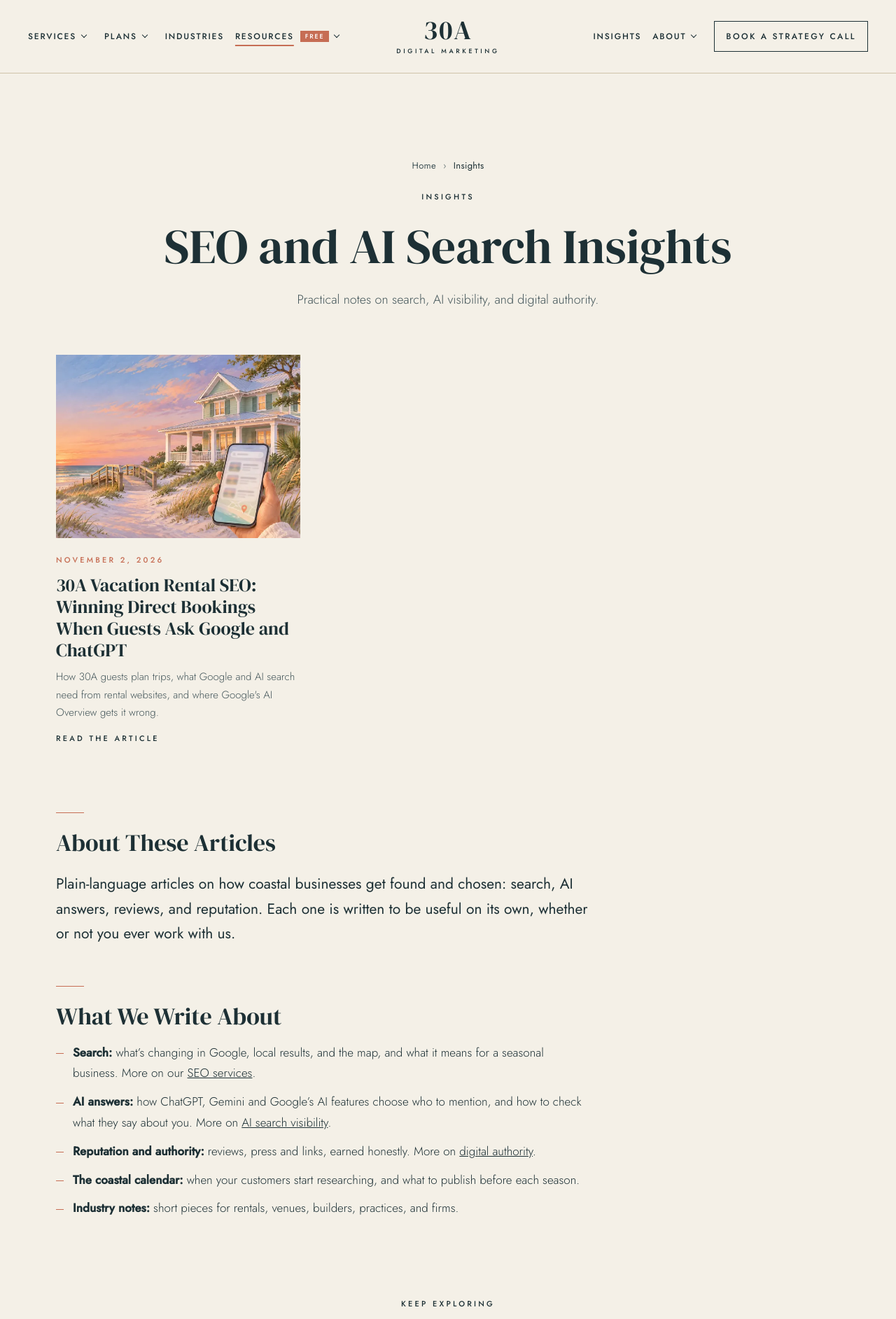
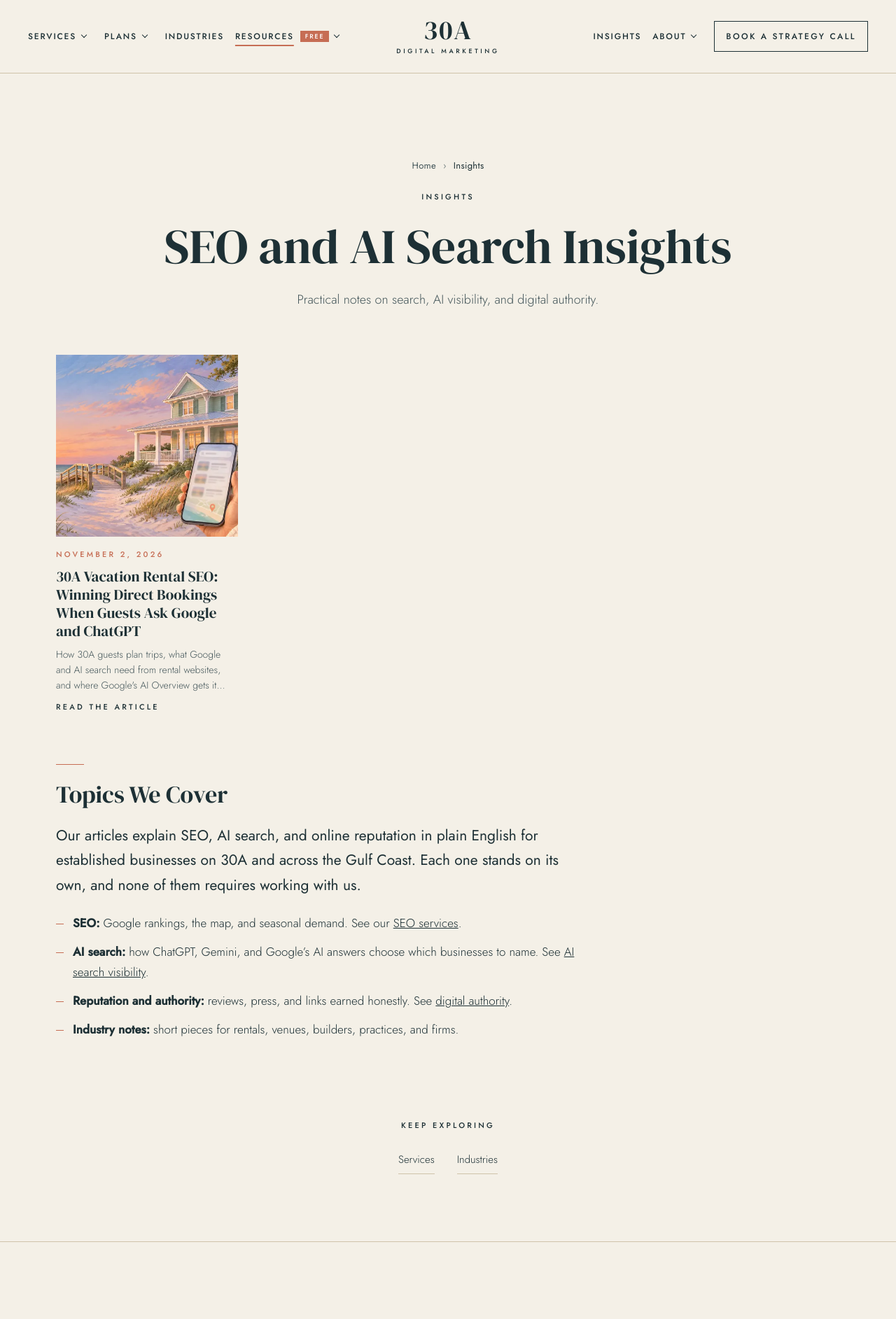
Before and after one commit to benalan317/30adigitalmarketing, a Jekyll site: the page built from insights/index.md, in a window 1280 px wide. Shown: the top 1885 px of the page at 70% size. Built offline with Jekyll 4.4.1, drawn with Linux system fonts in a browser that asks for light colours.

Commit message:
Insights: compact square post cards, shorter supplemental text

```diff
--- a/_includes/post-grid.html
+++ b/_includes/post-grid.html
@@ -14,7 +14,7 @@
       <img class="post-card-img"
            src="/images/insights/{{ p.card_image }}.webp"
            srcset="/images/insights/{{ p.card_image }}-640.webp 640w, /images/insights/{{ p.card_image }}.webp 1200w"
-           sizes="(min-width: 960px) 360px, (min-width: 640px) 45vw, 92vw"
+           sizes="(min-width: 561px) 260px, 46vw"
            width="1200" height="900"{% if forloop.index > 3 %} loading="lazy"{% endif %}
            alt="{{ p.card_alt | escape }}"{% if p.card_title %} title="{{ p.card_title | escape }}"{% endif %}>
       {%- endif %}
--- a/assets/css/style.css
+++ b/assets/css/style.css
@@ -1066,20 +1066,27 @@ html { scroll-behavior: smooth; }
 
 /* ---------- Insights index: blog post grid ---------- */
 .page-body:has(.post-grid) { max-width: 1200px; }
-.post-grid { list-style: none; margin: 0 auto; padding: 0; display: grid; grid-template-columns: repeat(auto-fill, minmax(300px, 1fr)); gap: 48px 36px; }
+.post-grid { list-style: none; margin: 0; padding: 0; display: grid; grid-template-columns: repeat(auto-fill, 260px); justify-content: start; gap: 40px 32px; }
 .rich .post-grid li { padding: 0; margin: 0; }
 .rich .post-grid li::before { content: none; }
 .post-grid a { display: flex; flex-direction: column; height: 100%; text-decoration: none; color: inherit; }
-.post-card-img { display: block; width: 100%; height: auto; aspect-ratio: 4 / 3; object-fit: cover; background: var(--rule); transition: transform .6s ease; }
+.post-card-img { display: block; width: 100%; height: auto; aspect-ratio: 1 / 1; object-fit: cover; background: var(--rule); transition: transform .6s ease; }
 .post-grid li > a { overflow: hidden; }
 .post-grid a:hover .post-card-img { transform: scale(1.03); }
-.post-card-body { display: flex; flex-direction: column; gap: 10px; padding: 22px 0 0; }
+.post-card-body { display: flex; flex-direction: column; gap: 8px; padding: 16px 0 0; }
 .post-card-date { font-size: 11px; font-weight: 500; letter-spacing: 3.2px; text-transform: uppercase; color: var(--accent); }
-.post-card-title { font-family: var(--display); font-weight: 400; font-size: 26px; line-height: 1.2; }
-.post-card-blurb { font-size: 15px; font-weight: 300; line-height: 1.7; color: var(--muted); }
-.post-card-more { margin-top: 4px; font-size: 11px; font-weight: 500; letter-spacing: 3.2px; text-transform: uppercase; }
+.post-card-title { font-family: var(--display); font-weight: 400; font-size: 21px; line-height: 1.25; }
+.post-card-blurb { font-size: 14px; font-weight: 300; line-height: 1.6; color: var(--muted); display: -webkit-box; -webkit-line-clamp: 3; -webkit-box-orient: vertical; overflow: hidden; }
+.post-card-more { margin-top: 2px; font-size: 11px; font-weight: 500; letter-spacing: 3.2px; text-transform: uppercase; }
 .post-grid a:hover .post-card-title, .post-grid a:hover .post-card-more { text-decoration: underline; text-underline-offset: 6px; }
 .post-grid a:focus-visible { outline: 2px solid var(--accent); outline-offset: 6px; }
-.rich .post-grid + h2 { margin-top: 96px; }
+.rich .post-grid + h2 { margin-top: 72px; }
+@media (max-width: 560px) {
+  .post-grid { grid-template-columns: repeat(2, minmax(0, 1fr)); gap: 28px 18px; }
+  .post-card-title { font-size: 18px; }
+  .post-card-blurb { display: none; }
+  .post-card-date { letter-spacing: 1.6px; }
+  .post-card-more { letter-spacing: 2.4px; }
+}
 @media (prefers-reduced-motion: reduce) { .post-card-img { transition: none; } .post-grid a:hover .post-card-img { transform: none; } }
 .page-body:has(.post-grid) > :not(.post-grid) { max-width: 760px; }
--- a/insights/index.md
+++ b/insights/index.md
@@ -19,14 +19,11 @@ Purpose: Blog index. Leads with a grid of posts (newest first), then supplementa
 
 {% include post-grid.html %}
 
-## About These Articles
+## Topics We Cover
 
-Plain-language articles on how coastal businesses get found and chosen: search, AI answers, reviews, and reputation. Each one is written to be useful on its own, whether or not you ever work with us.
+Our articles explain SEO, AI search, and online reputation in plain English for established businesses on 30A and across the Gulf Coast. Each one stands on its own, and none of them requires working with us.
 
-## What We Write About
-
-- **Search:** what's changing in Google, local results, and the map, and what it means for a seasonal business. More on our [SEO services](/services/seo/).
-- **AI answers:** how ChatGPT, Gemini and Google's AI features choose who to mention, and how to check what they say about you. More on [AI search visibility](/services/ai-search-visibility/).
-- **Reputation and authority:** reviews, press and links, earned honestly. More on [digital authority](/services/digital-authority/).
-- **The coastal calendar:** when your customers start researching, and what to publish before each season.
+- **SEO:** Google rankings, the map, and seasonal demand. See our [SEO services](/services/seo/).
+- **AI search:** how ChatGPT, Gemini, and Google's AI answers choose which businesses to name. See [AI search visibility](/services/ai-search-visibility/).
+- **Reputation and authority:** reviews, press, and links earned honestly. See [digital authority](/services/digital-authority/).
 - **Industry notes:** short pieces for rentals, venues, builders, practices, and firms.
```
